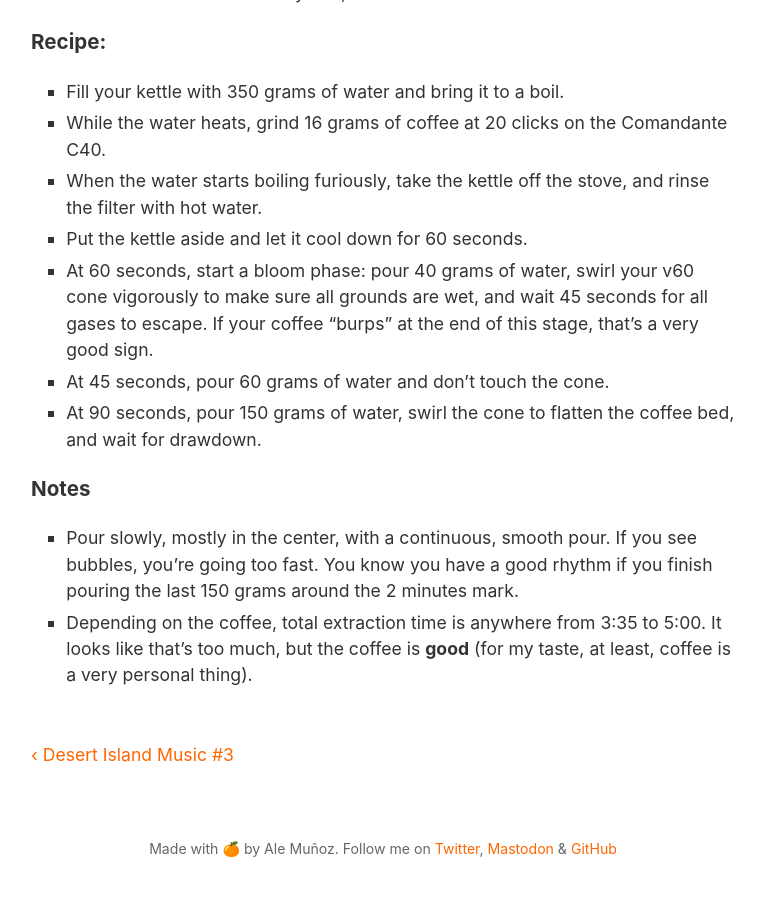
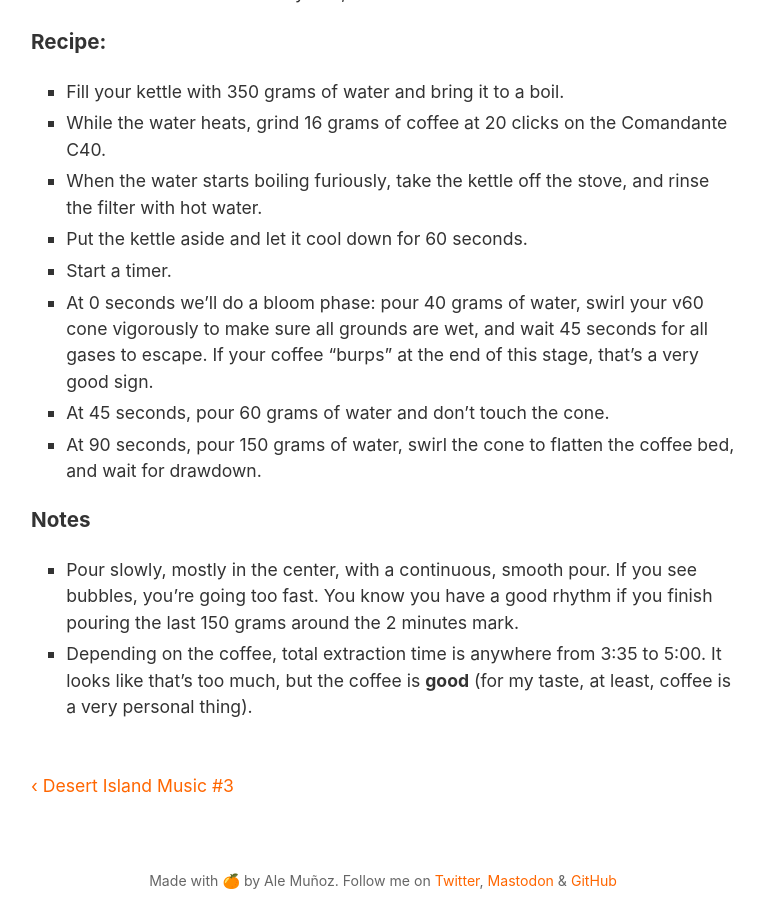
Before and after one commit to bomberstudios/me, a Jekyll site: the page built from _posts/2023-02-17-my-pour-over-coffee-recipe--february-2023-edition.md, in a window 1280 px wide and 900 px high, scrolled down 1131 px. Shown: the whole window, without its empty margins (257-1021 px from the left). Built offline with Jekyll 4.4.1, drawn with Linux system fonts in a browser that asks for light colours; a script that is not in the unit is left out; before the commit the page ends 2005 px from its top, so only the background shows below that.

Commit message:
Update 2023-02-17-my-pour-over-coffee-recipe--february-2023-edition.md

```diff
--- a/_posts/2023-02-17-my-pour-over-coffee-recipe--february-2023-edition.md
+++ b/_posts/2023-02-17-my-pour-over-coffee-recipe--february-2023-edition.md
@@ -30,7 +30,8 @@ This brews a very nice cup of black coffee (around 200ml). You can mix it with 1
 - While the water heats, grind 16 grams of coffee at 20 clicks on the Comandante C40.
 - When the water starts boiling furiously, take the kettle off the stove, and rinse the filter with hot water.
 - Put the kettle aside and let it cool down for 60 seconds.
-- At 60 seconds, start a bloom phase: pour 40 grams of water, swirl your v60 cone vigorously to make sure all grounds are wet, and wait 45 seconds for all gases to escape. If your coffee “burps” at the end of this stage, that’s a very good sign.
+- Start a timer.
+- At 0 seconds we’ll do a bloom phase: pour 40 grams of water, swirl your v60 cone vigorously to make sure all grounds are wet, and wait 45 seconds for all gases to escape. If your coffee “burps” at the end of this stage, that’s a very good sign.
 - At 45 seconds, pour 60 grams of water and don’t touch the cone.
 - At 90 seconds, pour 150 grams of water, swirl the cone to flatten the coffee bed, and wait for drawdown.
 
```
